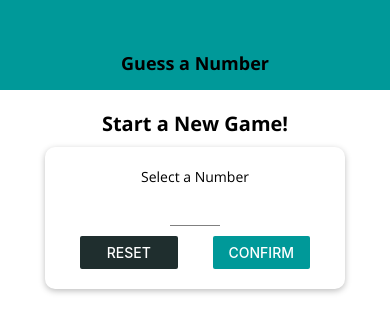
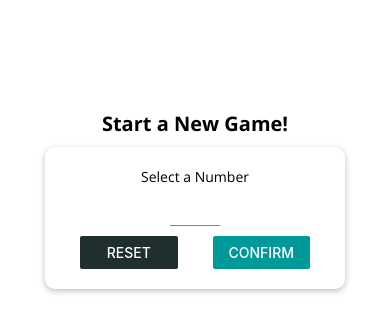
Before and after one commit to alexandranicolaescu/Guess-A-Number-App, a React Native app: screen / in a window 390 px wide. Shown: the top 332 px of the page. Built offline with nearby package versions, Linux system fonts and the light colour scheme.

Commit message:
Changes for Android and IOS platform

```diff
--- a/components/Header.js
+++ b/components/Header.js
@@ -1,25 +1,50 @@
 import React from 'react';
-import { View, Text, StyleSheet } from 'react-native';
+import { View, Text, StyleSheet, Platform } from 'react-native';
 
 import Colors from '../constants/colors';
 import TitleText from '../components/TitleText';
 
 const Header = props => {
     return (
-        <View style = {styles.header}>
-            <TitleText> {props.title} </TitleText>
+        <View style = {{
+            ...styles.headerBase,
+            ...Platform.select({
+                ios: styles.headerIOS,
+                android: styles.headerAndroid
+                })
+            }}
+        >
+            <TitleText style = {styles.title}> {props.title} </TitleText>
         </View>
     );
 };
 
 const styles = StyleSheet.create({
-    header: {
+    headerBase: {
         width:'100%',
         height: 90,
         paddingTop: 36,
+
+        alignItems: 'center',
+        justifyContent: 'center',
+        borderBottomColor: Platform.OS === 'ios' ? '#ccc' : 'transparent',
+        borderBottomWidth: Platform.OS === 'ios' ? 1 : 0
+    },
+
+    headerIOS: {
+        backgroundColor: 'white',
+        borderBottomColor: '#ccc',
+        borderBottomWidth: 1
+    },
+
+    headerAndroid: {
         backgroundColor: Colors.primary,
-        alignItems: 'center',
-        justifyContent: 'center'
+        borderBottomColor: 'transparent',
+        borderBottomWidth: 0
+    },
+
+    title: {
+        color: Platform.OS === 'ios' ? Colors.primary : 'white'
     }
 
 });
--- a/package.json
+++ b/package.json
@@ -13,7 +13,8 @@
     "react-dom": "~16.9.0",
     "react-native": "https://github.com/expo/react-native/archive/sdk-37.0.1.tar.gz",
     "react-native-web": "~0.11.7",
-    "expo-font": "~8.1.0"
+    "expo-font": "~8.1.0",
+    "expo-screen-orientation": "~1.0.0"
   },
   "devDependencies": {
     "babel-preset-expo": "~8.1.0",
--- a/screens/GameScreen.js
+++ b/screens/GameScreen.js
@@ -9,6 +9,7 @@
     Dimensions
 } from 'react-native';
 import { Ionicons } from '@expo/vector-icons';
+import * as ScreenOrientation from 'expo-screen-orientation';
 
 import NumberContainer from '../components/NumberContainer';
 import Card from '../components/Card';
@@ -35,6 +36,10 @@
 );
 
 const GameScreen = props => {
+
+    //ScreenOrientation.lockAsync(ScreenOrientation.OrientationLock.PORTRAIT);
+
+
     const initialGuess = generateRandomBetween(1, 100, props.userChoice);
     const [currentGuess, setCurrentGuess] = useState(initialGuess);
     const [pastGuesses, setPastGuesses] = useState([initialGuess.toString()]);
```
Also changed, not shown: components/MainButton.android.js (added, +59 -0 lines), components/MainButton.ios.js (renamed from components/MainButton.js, +6 -1 lines), 1 other file (tests, documents, lock files or other folders).
